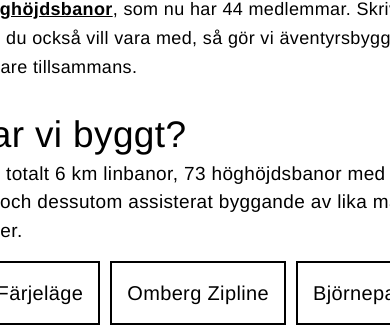
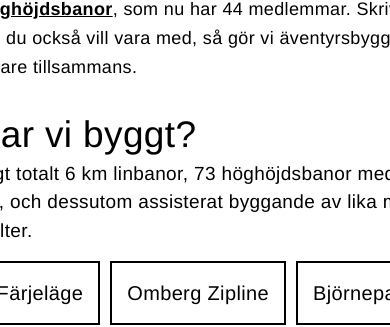
Before and after one commit to aventyrsupplevelser/aventyrsupplevelser.github.io, a Jekyll site: the page built from aventyrsbygge.markdown, in a window 390 px wide. Shown: the part 1024-1351 px from the top of the page. Built offline with Jekyll 4.4.1, drawn with Linux system fonts in a browser that asks for light colours.

Commit message:
small bygge

```diff
--- a/_layouts/default.html
+++ b/_layouts/default.html
@@ -404,6 +404,11 @@
                        padding-right:10px;
                    }
 
+                   .byggeinfolistcolumn{
+                       padding:0px;
+                       margin:0px;
+                   }
+
                    .infolisticon {
                        width:55px;
                        margin:0px 15px 0px 10px;
@@ -411,6 +416,8 @@
 
                    #forklaring {
                        margin-top:40px;
+                       padding:0px 10px;
+
                    }
 
                    .place {
```
